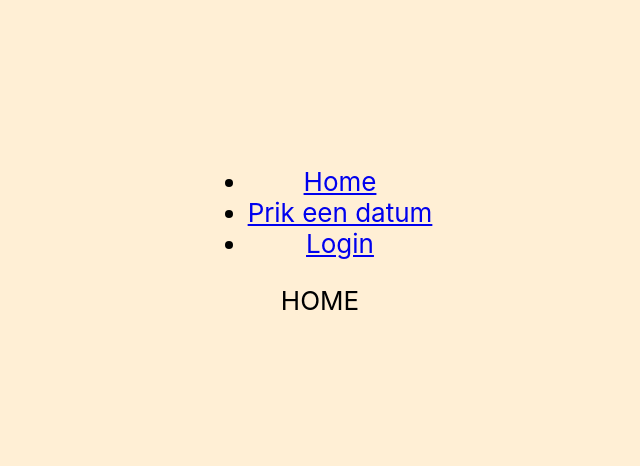
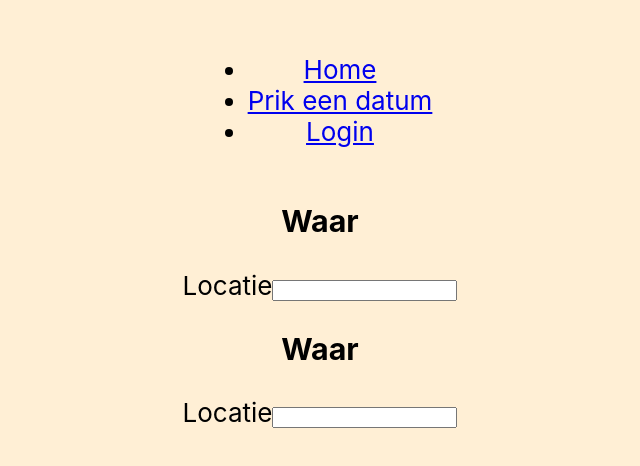
Before and after one commit to Reinoptland/datumpricker, a React (Create React App) app: page / in a window 1280 px wide. Shown: the part 172-638 px from the top of the page, without its empty margins (320-960 px from the left). Built offline with nearby package versions, Linux system fonts and the light colour scheme.

Commit message:
Get locatie, setLocatie from the context

```diff
--- a/src/App.js
+++ b/src/App.js
@@ -7,7 +7,9 @@ import Login from "./pages/Login";
 import Home from "./pages/Home";
 
 // context is an object
-const datePickerContext = createContext({});
+// export de context, zodat je hem elders kan importeren
+// gebruik export, niet export default
+export const datePickerContext = createContext({});
 
 function App() {
   console.log("WAT IS CONTEXT VOOR EEN DING:", datePickerContext);
--- a/src/components/Waar.js
+++ b/src/components/Waar.js
@@ -1,7 +1,12 @@
-import React, { useState } from "react";
+import React, { useContext } from "react";
+import { datePickerContext } from "../App";
 
-export default function Waar(props) {
-  const { locatie, setLocatie } = props;
+export default function Waar() {
+  // const { locatie, setLocatie } = props;
+  // haal alle waardes uit de context
+  // const watIsDit = useContext(datePickerContext);
+  // console.log("WAT KRIJGEN WE NU:", watIsDit);
+  const { locatie, setLocatie } = useContext(datePickerContext);
   return (
     <div>
       <h3>Waar</h3>
--- a/src/pages/Afspraak.js
+++ b/src/pages/Afspraak.js
@@ -4,16 +4,7 @@ import Wat from "../components/Wat";
 
 export default function Afspraak(props) {
   const [step, setStep] = useState(1);
-  const {
-    title,
-    description,
-    type,
-    locatie,
-    setTitle,
-    setDescription,
-    setType,
-    setLocatie,
-  } = props;
+  const { title, description, type, setTitle, setDescription, setType } = props;
 
   return (
     <div>
@@ -32,7 +23,7 @@ export default function Afspraak(props) {
       )}
       {step === 2 && (
         <div>
-          <Waar locatie={locatie} setLocatie={setLocatie} />
+          <Waar />
         </div>
       )}
       <button onClick={() => setStep(step - 1)} disabled={step === 1}>
--- a/src/pages/Home.js
+++ b/src/pages/Home.js
@@ -1,5 +1,11 @@
 import React from "react";
+import Waar from "../components/Waar";
 
 export default function Home() {
-  return <div>HOME</div>;
+  return (
+    <div>
+      <Waar />
+      <Waar />
+    </div>
+  );
 }
```
